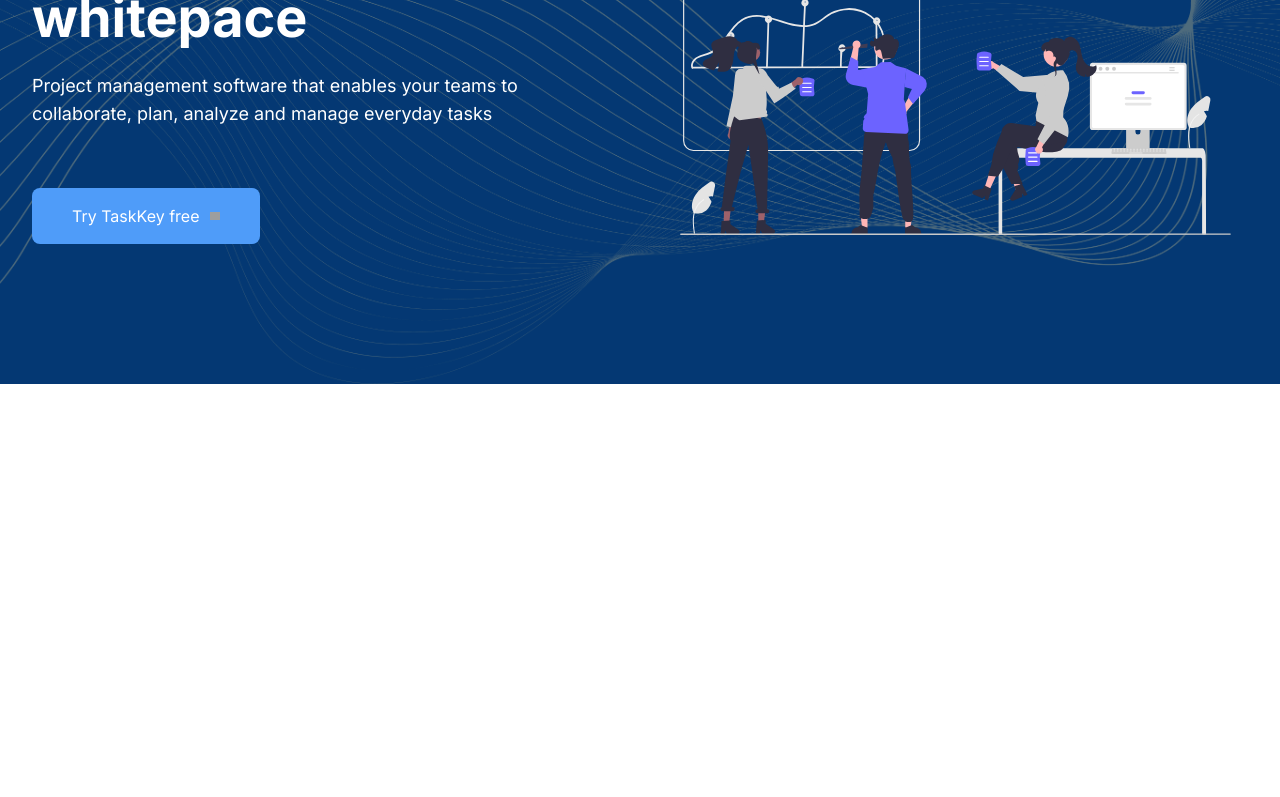
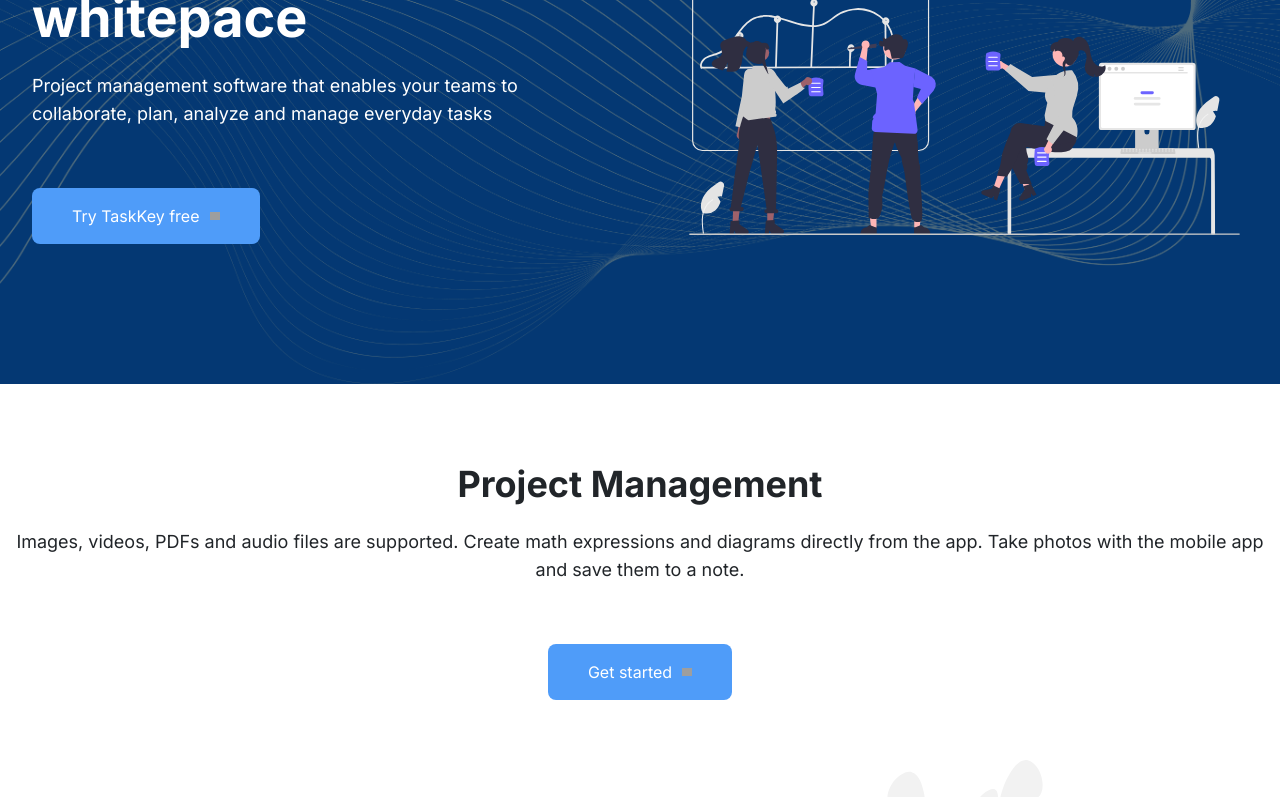
Before and after one commit to FroreVale/whitepace, a Next.js app: page / in a window 1280 px wide. Shown: the part 300-1097 px from the top of the page. Before the commit the page ends 800 px from the top, so only its background shows below. Built offline with nearby package versions, Linux system fonts and the light colour scheme; grey boxes are pictures that could not be loaded.

Commit message:
Add work management section

```diff
--- a/app/page.tsx
+++ b/app/page.tsx
@@ -1,5 +1,6 @@
 import Navbar from "@/components/layout/Navbar";
 import Hero from "@/components/sections/Hero";
+import WorkMangement from "@/components/sections/WorkManagement";
 
 export default function Home() {
   return (
@@ -7,6 +8,7 @@
       <Navbar />
       <main>
         <Hero />
+        <WorkMangement />
       </main>
     </>
   );
--- a/components/sections/Hero.tsx
+++ b/components/sections/Hero.tsx
@@ -29,7 +29,7 @@
             </button>
           </div>
 
-          <div className="lg:flex-1">
+          <div className="lg:flex-1 flex justify-center">
             <Image
               src={businessIllustration}
               alt="Business Meeting Illustration"
--- /dev/null
+++ b/components/sections/WorkManagement.tsx
@@ -0,0 +1,91 @@
+import Image from "next/image";
+import rightArrow from "@/public/icons/btn-right-arrow.svg";
+import project from "@/public/work/project.svg";
+import circle from "@/public/work/circle.png"
+
+
+export default function WorkMangement() {
+  return (
+    <section className="bg-background text-foreground">
+      <div className="px-4 py-20 max-w-370 mx-auto flex flex-col gap-25">
+        {/* Project Management */}
+        <div className="flex flex-col gap-15">
+          {/* Right Content */}
+          <div className=" flex flex-col gap-15">
+            {/* Text Block */}
+            <div className="flex flex-col gap-6">
+              <h2 className="font-bold text-4xl text-center">
+                Project Management
+              </h2>
+              <p className="text-lg text-center">
+                Images, videos, PDFs and audio files are supported. Create math
+                expressions and diagrams directly from the app. Take photos with
+                the mobile app and save them to a note.
+              </p>
+            </div>
+
+            {/* Button */}
+            <div className="flex justify-center">
+              <button className="flex items-center gap-2.5 bg-primary-2 rounded-lg px-10 py-4 text-background w-fit">
+                <span>Get started</span>{" "}
+                <Image
+                  src={rightArrow}
+                  width={10}
+                  height={10}
+                  alt="Right Arrow"
+                />
+              </button>
+            </div>
+          </div>
+
+          {/* Left Content */}
+          <div className="">
+            <Image
+              src={project}
+              alt="Project"
+              className="w-full object-contain aspect-286/177"
+            />
+          </div>
+        </div>
+
+        {/* Work Together */}
+        <div className="flex flex-col gap-15">
+          {/* Right Content */}
+          <div className=" flex flex-col gap-15">
+            {/* Text Block */}
+            <div className="flex flex-col gap-6">
+              <h2 className="font-bold text-4xl text-center">Work Together</h2>
+              <p className="text-lg text-center">
+                With whitepace, share your notes with your colleagues and
+                collaborate on them. You can also publish a note to the internet
+                and share the URL with others.
+              </p>
+            </div>
+
+            {/* Button */}
+            <div className="flex justify-center">
+              <button className="flex items-center gap-2.5 bg-primary-2 rounded-lg px-10 py-4 text-background w-fit">
+                <span>Try it now</span>{" "}
+                <Image
+                  src={rightArrow}
+                  width={10}
+                  height={10}
+                  alt="Right Arrow"
+                />
+              </button>
+            </div>
+          </div>
+
+          {/* Left Content */}
+          <div className="">
+            <Image
+              src={circle}
+              alt="Circle"
+              className="w-full object-contain aspect-710/661"
+            />
+          </div>
+        </div>
+      </div>
+    </section>
+  );
+}
```
Also changed, not shown: public/work/circle.png (added), public/work/project.svg (added).
